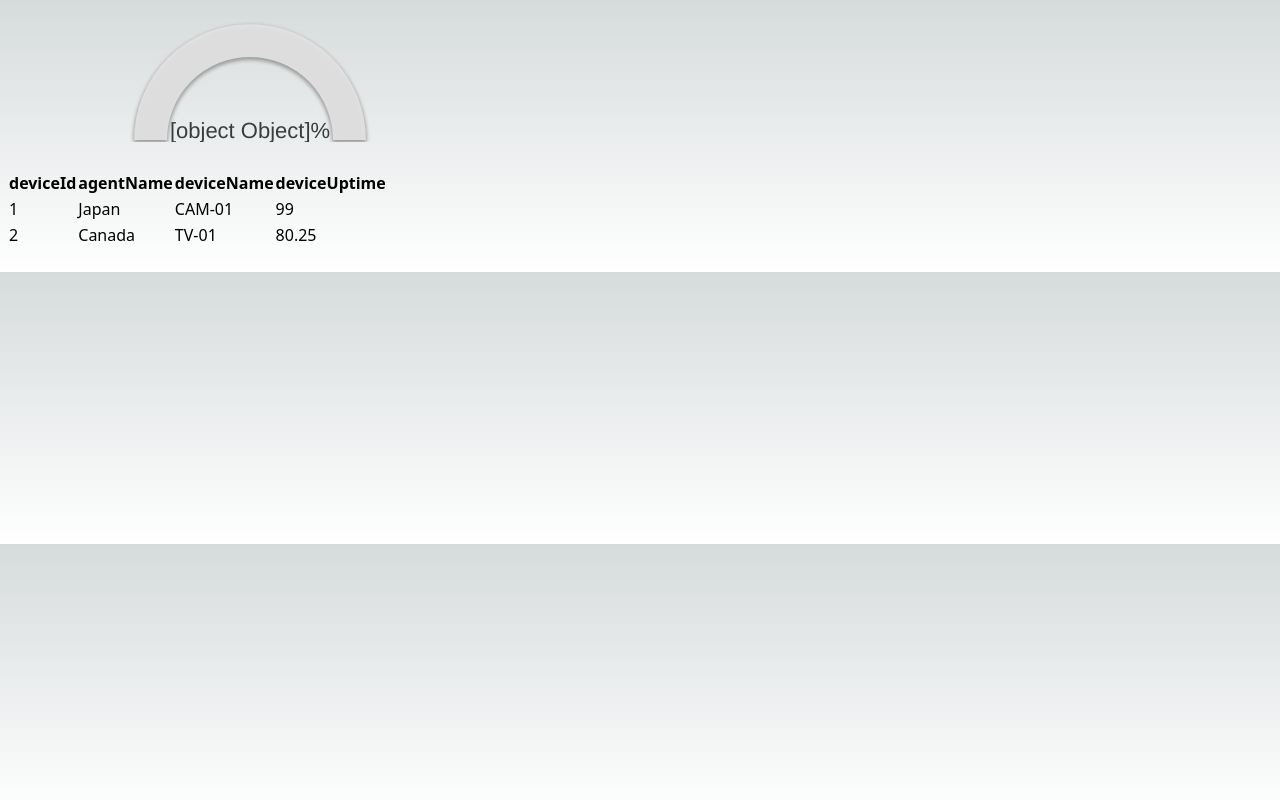
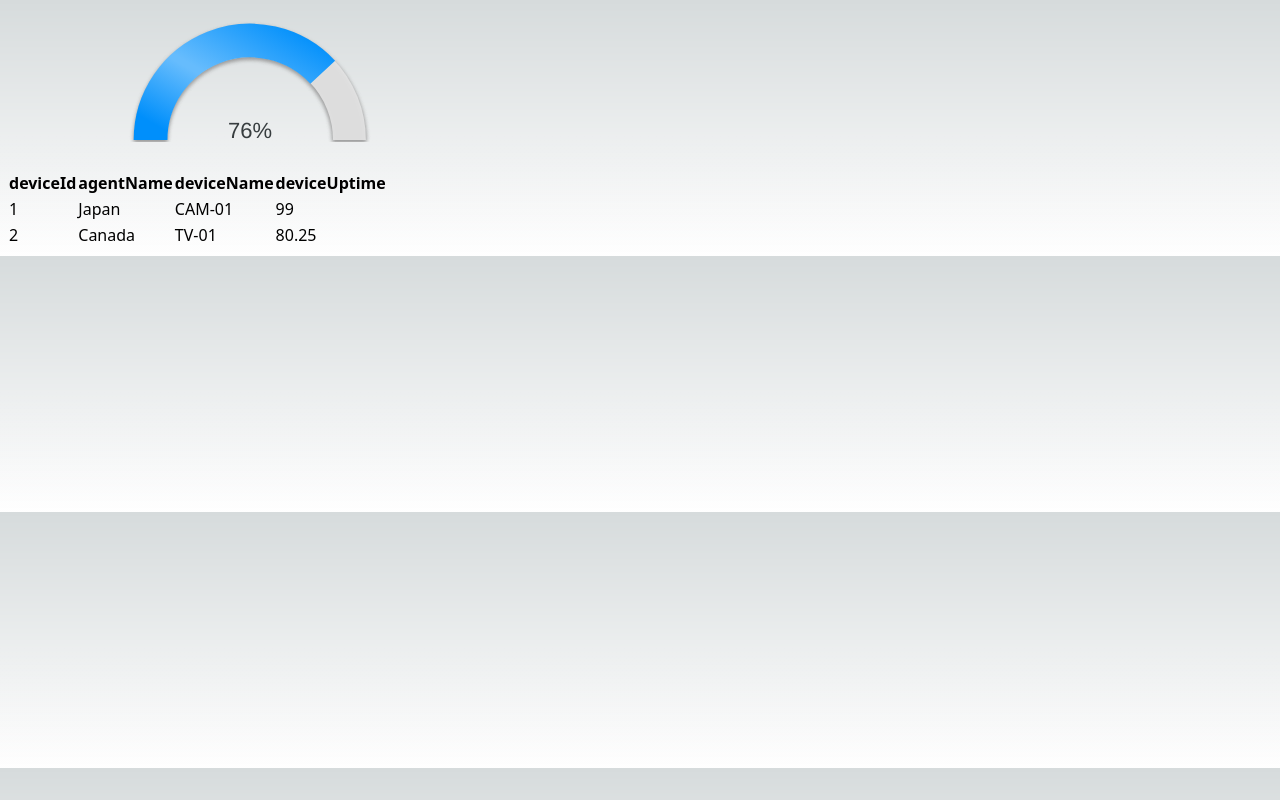
Before and after one commit to danielamuniz367/ppi-vantage-dashboard, a Next.js app: page / in a window 1280 px wide. Built offline with nearby package versions, Linux system fonts and the light colour scheme; no server answers; the database is empty.

Commit message:
Stopped tracking env.local, and env.staging

```diff
--- a/src/components/DashboardKPI.tsx
+++ b/src/components/DashboardKPI.tsx
@@ -55,7 +55,7 @@ export default function DashboardKPI(average: any) {
     },
     labels: ["Average Results"],
   };
-  const SERIES = [average];
+  const SERIES = [76];
 
   return (
     <Chart
--- a/src/components/DashboardTable.tsx
+++ b/src/components/DashboardTable.tsx
@@ -106,7 +106,6 @@ export default function DashboardTable({ tableData }: any) {
           ))}
         </tbody>
       </table>
-      <div className="h-4" />
     </div>
   );
 }
--- a/src/pages/index.tsx
+++ b/src/pages/index.tsx
@@ -3,10 +3,15 @@ import { PrismaClient } from "@prisma/client";
 
 export async function getStaticProps() {
   const prisma = new PrismaClient();
-  const data = await prisma.agent.findMany();
+  // const data = await prisma.agent.findMany();
+  const combinedData = await prisma.device_uptime.findMany({
+    select: {
+      id: true,
+    },
+  });
 
   return {
-    props: { data },
+    props: { combinedData },
   };
 }
 
@@ -22,6 +27,6 @@ type DashboardData = {
   tableData: TableRow[];
 };
 
-export default function Home({ data }: any) {
-  return <Dashboard data={data} />;
+export default function Home({ combinedData }: any) {
+  return <Dashboard data={combinedData} />;
 }
```
